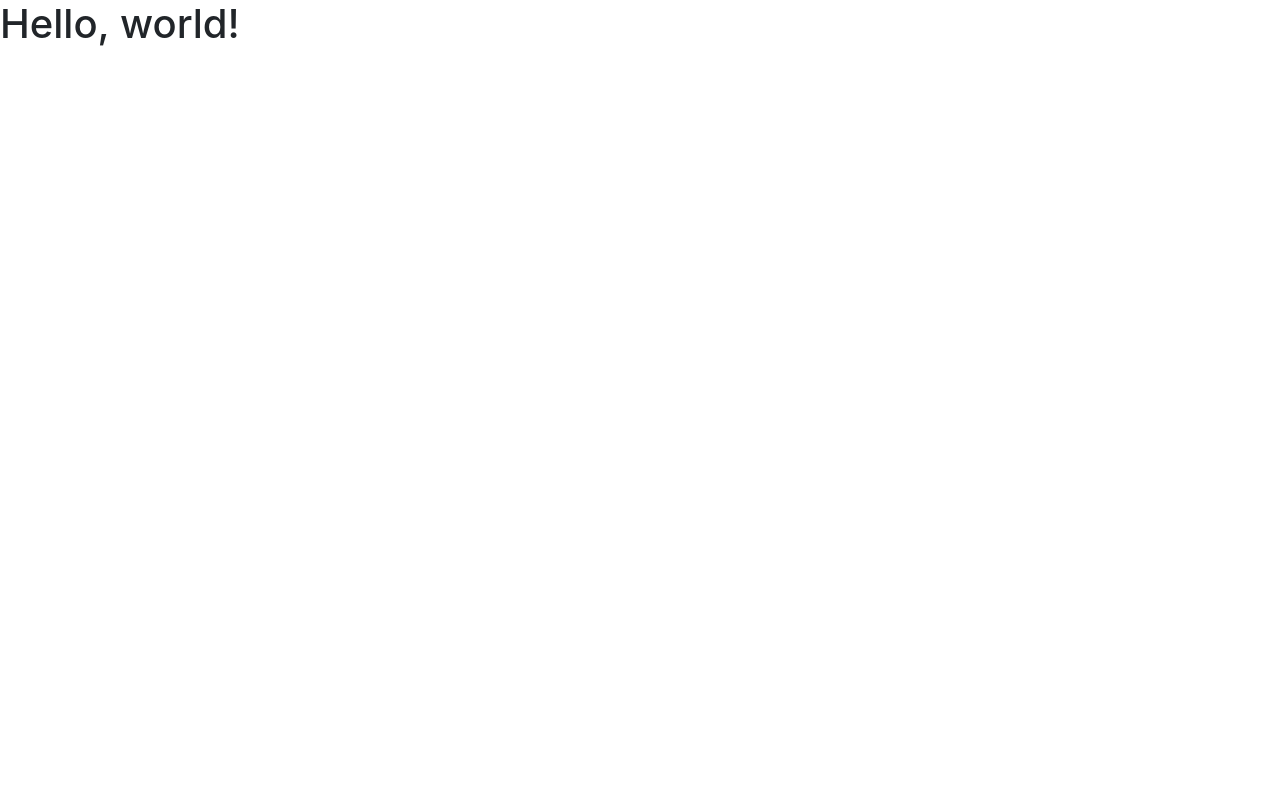
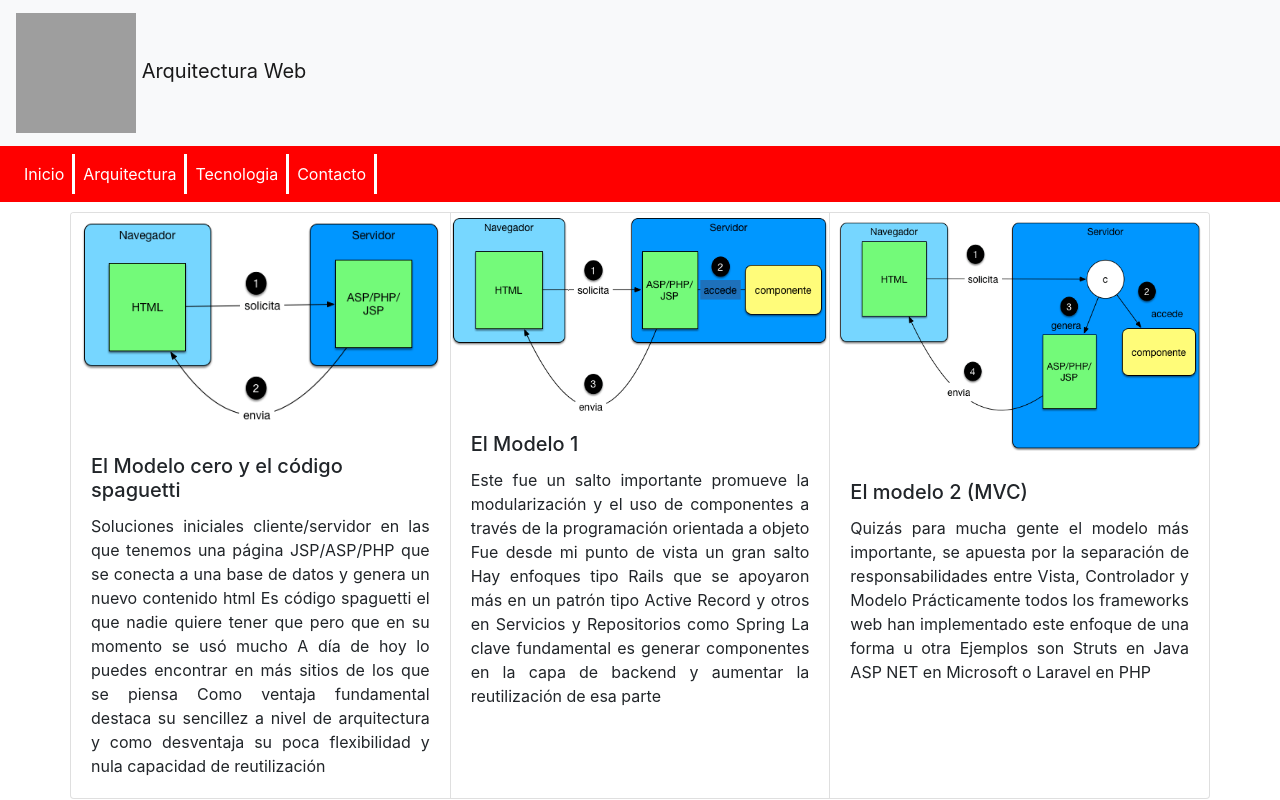
Before and after one commit to gabrielgarcia2211/1erParcial1151654, a plain HTML site: page index.html in a window 1280 px wide. Drawn offline with nearby package versions, Linux system fonts and the light colour scheme; grey boxes are pictures that could not be loaded.

Commit message:
segundo commit

```diff
--- a/index.html
+++ b/index.html
@@ -11,7 +11,86 @@
     <title>Hello, world!</title>
   </head>
   <body>
-    <h1>Hello, world!</h1>
+    <nav class="navbar navbar-light bg-light">
+        <a class="navbar-brand" href="#">
+          <img src="https://ww2.ufps.edu.co/public/archivos/elementos_corporativos/logoufps.png" width="120" height="120" alt="" loading="lazy">
+            Arquitectura Web
+        </a>
+      </nav>
+
+      <nav class="navbar navbar-expand-lg navbar-light" style="background-color: rgb(255, 0, 0);">
+          <div class="collapse navbar-collapse" id="navbarNav">
+            <ul class="navbar-nav">
+              <li class="nav-item active">
+                <a style="color:white; border-right: solid;" class="nav-link" href="#">Inicio <span class="sr-only">(current)</span></a>
+              </li>
+              <li class="nav-item">
+                <a  style="color:white; border-right: solid;" class="nav-link" href="#">Arquitectura</a>
+              </li>
+              <li class="nav-item">
+                <a style="color:white; border-right: solid;"class="nav-link" href="#">Tecnologia</a>
+              </li>
+              <li class="nav-item">
+                <a style="color:white; border-right: solid;"class="nav-link" href="#">Contacto</a>
+              </li>
+            </ul>
+          </div>
+      </nav>
+
+      <div style="margin-top: 10px;" class="container">
+        <div class="row">
+        <div class="card-group">
+            <div class="card">
+              <img src="img/ArquitecturasWebSpagetti.png" class="card-img-top" alt="...">
+              <div class="card-body">
+                <h5 class="card-title">El Modelo cero y el código
+                    spaguetti</h5>
+                    <p style="text-align: justify;" class="card-text">Soluciones iniciales cliente/servidor en las que tenemos
+                        una página JSP/ASP/PHP que se conecta a una base de
+                        datos y genera un nuevo contenido html Es código
+                        spaguetti el que nadie quiere tener que pero que en su
+                        momento se usó mucho A día de hoy lo puedes
+                        encontrar en más sitios de los que se piensa Como
+                        ventaja fundamental destaca su sencillez a nivel de
+                        arquitectura y como desventaja su poca flexibilidad y nula
+                        capacidad de reutilización</p>
+
+              </div>
+            </div>
+            <div class="card">
+              <img src="img/ArquitecturasWebModelo1-2.png" class="card-img-top" alt="...">
+              <div class="card-body">
+                <h5 class="card-title">El Modelo 1</h5>
+                <p style="text-align: justify;" class="card-text">Este
+                    fue un salto importante promueve la modularización
+                    y el uso de componentes a través de la programación
+                    orientada a objeto Fue desde mi punto de vista un gran
+                    salto Hay enfoques tipo Rails que se apoyaron más en un
+                    patrón tipo Active Record y otros en Servicios y
+                    Repositorios como Spring La clave fundamental es
+                    generar componentes en la capa de backend y aumentar la
+                    reutilización de esa parte</p>
+
+              </div>
+            </div>
+            <div class="card">
+              <img src="img/ArquitecturasWebModelo2-2.png" class="card-img-top" alt="...">
+              <div class="card-body">
+                <h5 class="card-title">El modelo 2 (MVC)</h5>
+                <p style="text-align: justify;" class="card-text">Quizás
+                    para mucha gente el modelo más importante, se
+                    apuesta por la separación de responsabilidades entre
+                    Vista, Controlador y Modelo Prácticamente todos los
+                    frameworks web han implementado este enfoque de una
+                    forma u otra Ejemplos son Struts en Java ASP NET en
+                    Microsoft o Laravel en PHP</p>
+
+              </div>
+            </div>
+          </div>
+        </div>
+        </div>
+      </div>
 
 
     <script src="https://code.jquery.com/jquery-3.5.1.slim.min.js" integrity="sha384-DfXdz2htPH0lsSSs5nCTpuj/zy4C+OGpamoFVy38MVBnE+IbbVYUew+OrCXaRkfj" crossorigin="anonymous"></script>
```
Also changed, not shown: img/ArquitecturasWebModelo1-2.png (added), img/ArquitecturasWebModelo2-2.png (added), img/ArquitecturasWebSpagetti.png (added).
